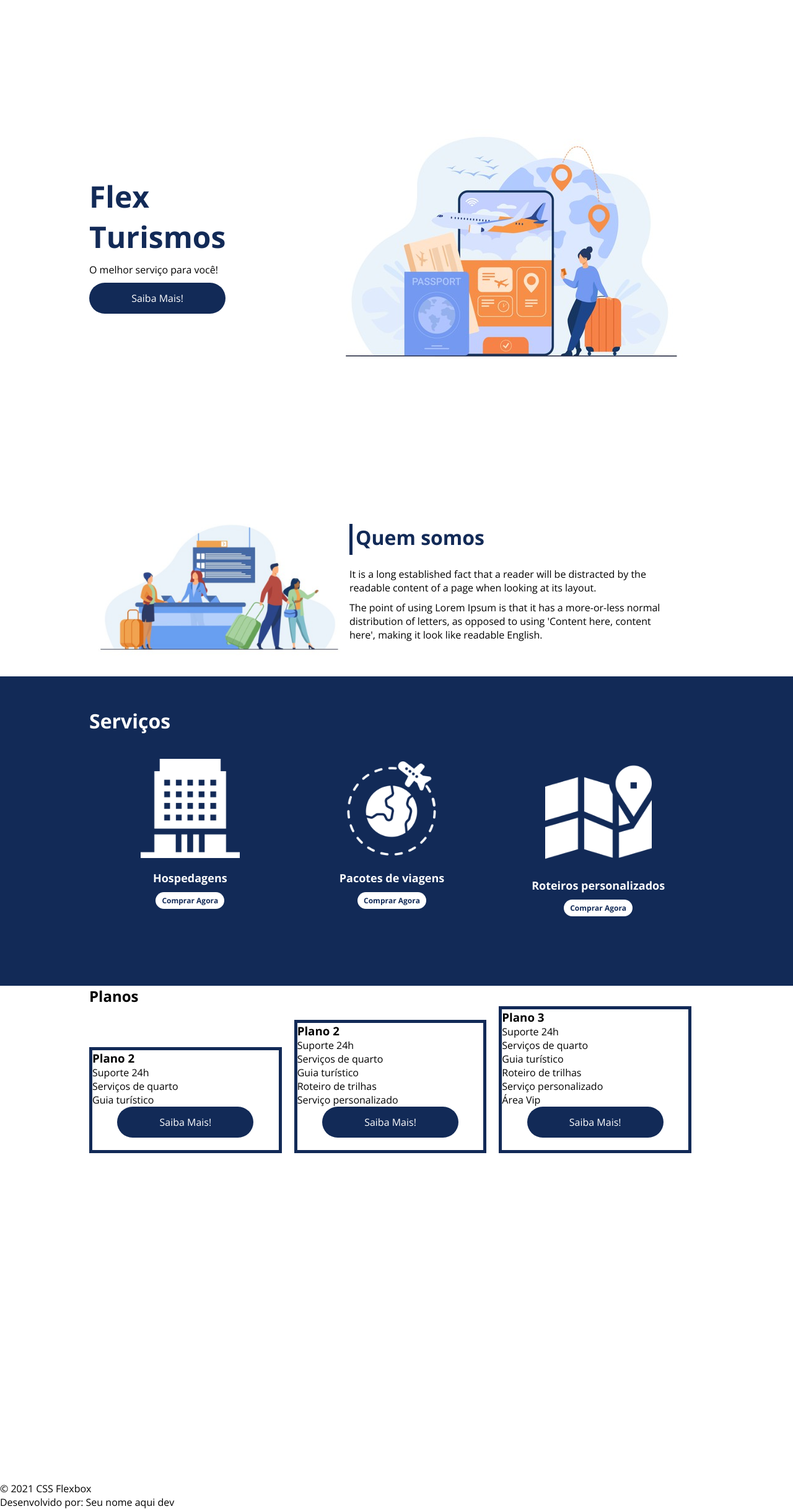
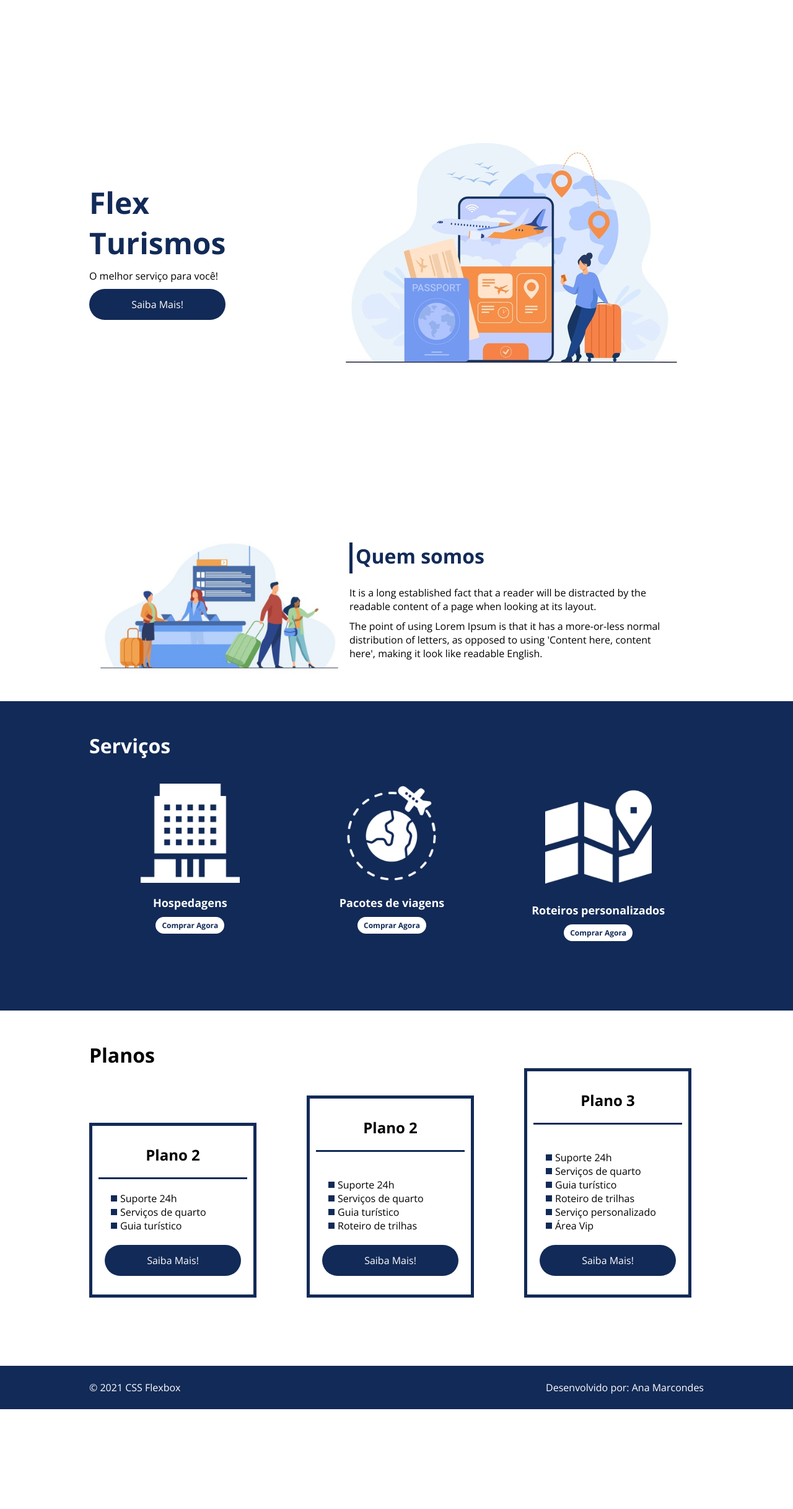
Before and after one commit to anamrcnds/DIO, a PHP site: page / in a window 1280 px wide. Shown: the part 100-2534 px from the top of the page at 62% size. After the commit the page ends 2373 px from the top, so only its background shows below. Run offline with PHP 8.4, Linux system fonts and the light colour scheme.

Commit message:
Correção responsividade

```diff
--- a/Bootcamp Spread/Módulo II - HTML CSS3/Flex Box/flex-projeto/index.html
+++ b/Bootcamp Spread/Módulo II - HTML CSS3/Flex Box/flex-projeto/index.html
@@ -90,18 +90,20 @@
 
             <div class="item-plano">
                 <h3>Plano 2</h3>
+                <br>
                 <ul>
                     <li>Suporte 24h</li>
                     <li>Serviços de quarto</li>
                     <li>Guia turístico</li>
                     <li>Roteiro de trilhas</li>
-                    <li>Serviço personalizado</li>
+                    <!-- <li>Serviço personalizado</li> -->
                 </ul>
                 <a href="#" class="btn">Saiba Mais!</a>
             </div>
 
             <div class="item-plano">
                 <h3>Plano 3</h3>
+                <br>
                 <ul>
                     <li>Suporte 24h</li>
                     <li>Serviços de quarto</li>
@@ -116,8 +118,10 @@
     </div>
 
     <footer>
-        <p>&copy; 2021 CSS Flexbox</p>
-        <p>Desenvolvido por: Seu nome aqui dev</p>
+        <div class="flex-container footer">
+            <p>&copy; 2021 CSS Flexbox</p>
+            <p>Desenvolvido por: Ana Marcondes</p>
+        </div>
     </footer>
 </body>
 </html>
--- a/Bootcamp Spread/Módulo II - HTML CSS3/Flex Box/flex-projeto/style.css
+++ b/Bootcamp Spread/Módulo II - HTML CSS3/Flex Box/flex-projeto/style.css
@@ -24,6 +24,8 @@ div img{
     max-width: 992px;
     margin: auto;
     width: 100%;
+    min-width: 320px;
+    padding: 10px 15px;
 }
 
 header{
@@ -131,7 +133,6 @@ header .menu{
 .list-servicos{
     display: flex;
     justify-content: space-around;
-
 }
 
 .list-servicos .item-servico{
@@ -165,21 +166,31 @@ header .menu{
     margin: auto;
 }
 
-
 #planos{
     flex-direction: column;
-    min-height: 100vh;
+    /* margin-bottom: 70px;
+    padding-top: 50px; */
+    padding-top: 50px;
+    padding-bottom: 100px;
+}
+
+#planos h2{
+    font-size: 32px;
 }
 
 .list-planos{
     display: flex;
     align-items: flex-end;
+    justify-content: space-between;
 }
 
 .item-plano{
     flex: 1;
     border: 5px solid #122A57;
     margin-right: 20px;
+    padding: 10px;
+    max-width: 240px;
+    margin-bottom: 10px;
 }
 
 .item-plano .btn{
@@ -187,8 +198,118 @@ header .menu{
     margin-bottom: 20px;
 }
 
-.item-plano h3::after{
+.item-plano h3{
     font-size: 24px;
     display: flex;
     flex-direction: column;
+    text-align: center;
+    margin-top: 20px;
 }
+
+.item-plano h3::after{
+    content: "";
+    background-color: #122A57;
+    width: 100%;
+    height: 3px;
+    margin-top: 20px;
+    margin-bottom: 10px;
+}
+
+.item-plano ul{
+    padding: 10px 20px;
+    display: flex;
+    flex-direction: column;
+    margin-bottom: 10px;
+}
+
+.item-plano ul li{
+    display: flex;
+    flex-wrap: nowrap;
+    align-items: center;
+}
+
+.item-plano ul li::before{
+    content: "";
+    width: 10px;
+    height: 10px;
+    background-color: #122A57;
+    margin-right: 5px;
+}
+
+footer {
+    background-color: #122A57;
+    height: 70px;
+    display: flex;
+    align-items: center;
+}
+
+footer .footer{
+    justify-content: space-between;
+    color: #fff;
+}
+
+/*mobile*/
+@media(max-width: 992px){
+    .flex-container{
+        flex-direction: column;
+    }
+
+    .apresentacao{
+        flex-direction: column-reverse;
+        text-align: center;
+    }
+
+    .apresentacao .btn{
+        margin: auto;
+        margin-top: 10px;
+        margin-bottom: 10px;
+    }
+
+    .apresentacao .texto-apresentacao{
+        width: 100%;
+    }
+
+    #quem-somos{
+        flex-direction: column-reverse;
+    }
+
+    .item-servico img{
+        width: 50%;
+        margin: auto;
+    }
+
+    #servicos{
+        padding-top: 50px;
+        padding-bottom: 50px;
+    }
+
+    #servicos h2{
+        text-align: center;
+    }
+
+    .list-servicos{
+        align-items: flex-end;
+    }
+
+    #planos{
+        padding-top: 50px;
+        padding-bottom: 40px;
+    }
+
+
+    #planos h2{
+        text-align: center;
+        margin-bottom: 20px;
+    }
+
+    .list-planos{
+        display: flex;
+        flex-direction: column;
+        align-items: center;
+        /* justify-content: space-between; */
+    }
+
+    .list-planos .item-plano{
+        margin-bottom: 20px;
+    }
+}
```
